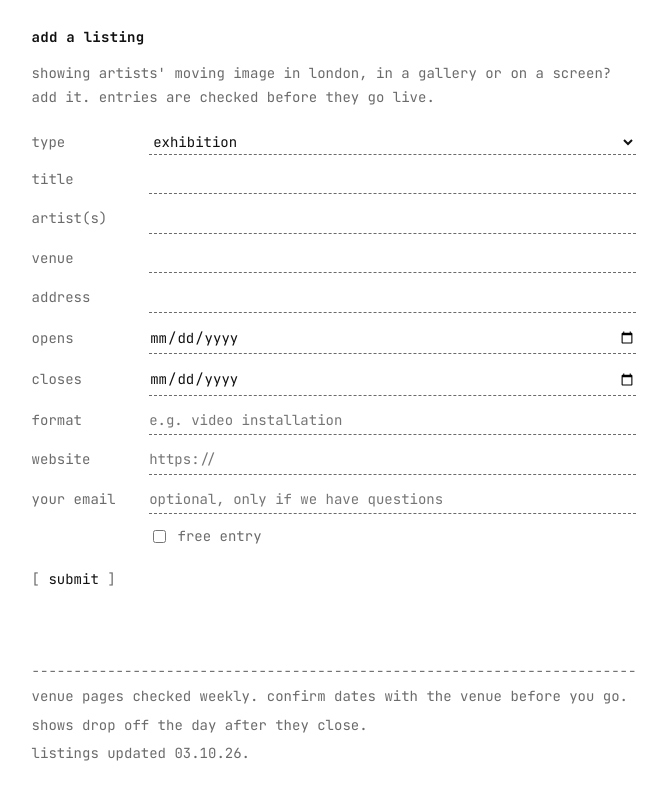
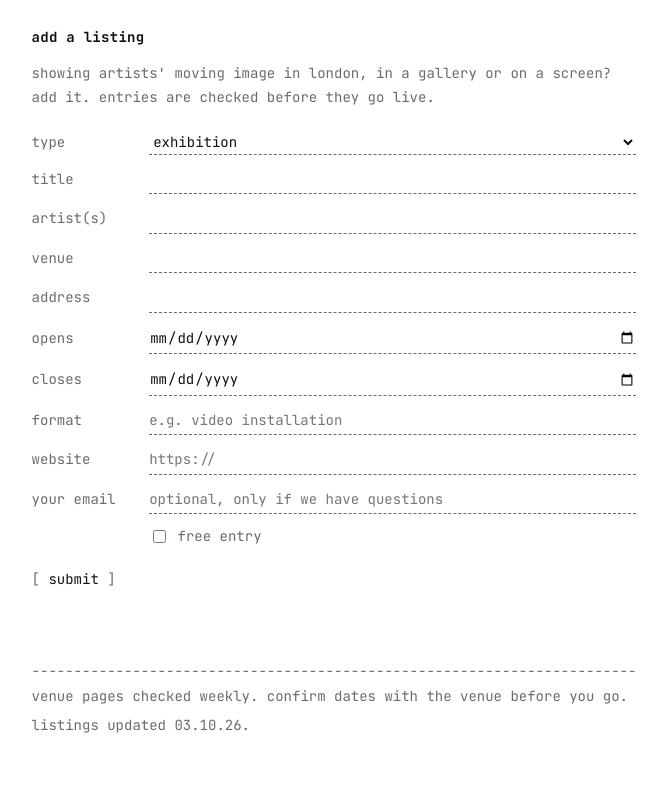
Before and after one commit to movingimagelondon/moving-image-london, a plain HTML site: page index.html in a window 1280 px wide. Shown: the part 3243-4043 px from the top of the page, without its empty margins (306-973 px from the left). Drawn offline with Linux system fonts and the light colour scheme.

Commit message:
Remove footer line about shows dropping off
Co-Authored-By: Claude Opus 5.5 <noreply@anthropic.com>
Claude-Session: https://claude.ai/code/session_01UfHfkErVGJZBeVpHPQe6Yq

```diff
--- a/index.html
+++ b/index.html
@@ -175,7 +175,6 @@ footer { margin-top: 72px; color: var(--dim); display: grid; gap: 4px; }
   <footer>
     <div class="hr" aria-hidden="true"></div>
     <span id="footnote">venue pages checked weekly. confirm dates with the venue before you go.</span>
-    <span>shows drop off the day after they close.</span>
     <span id="updated"></span>
   </footer>
 </div>
```
